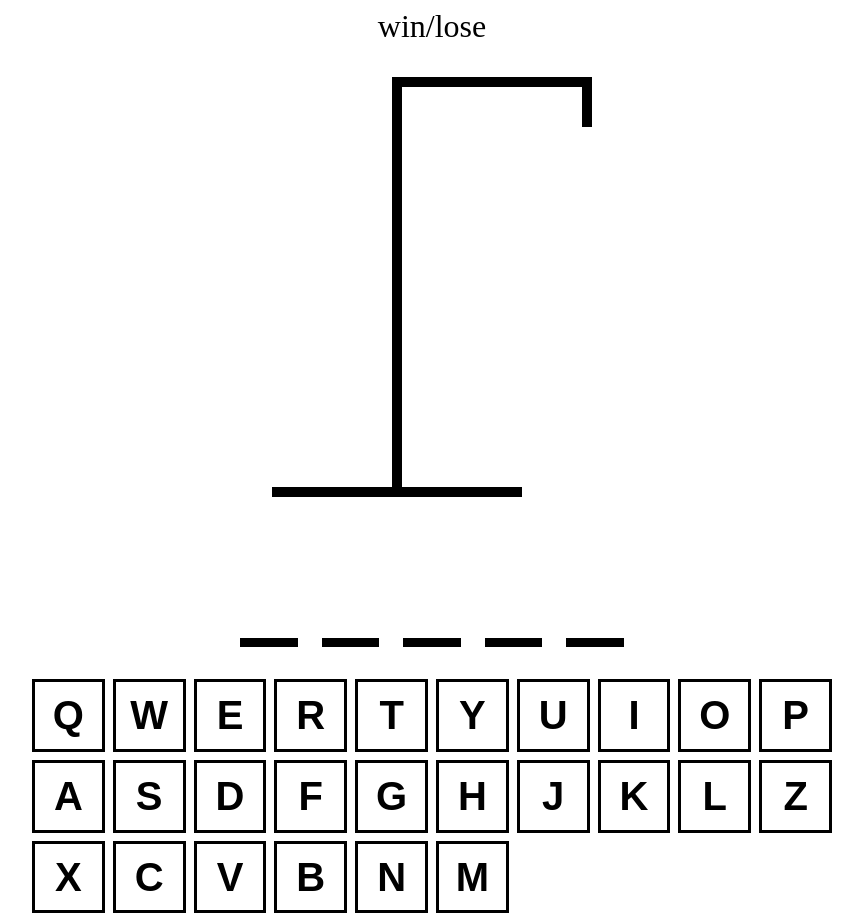
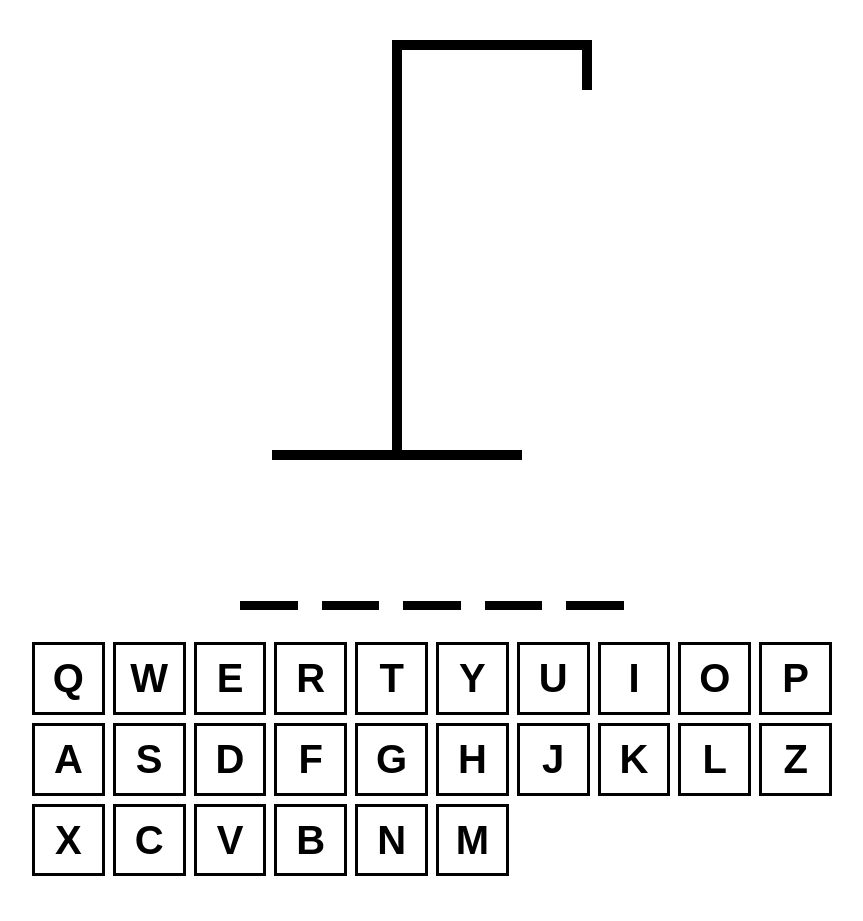
Before and after one commit to FilipManev108/react-hangman-excercise, a React (Vite) app: page / in a window 1280 px wide. Shown: the whole page, without its empty margins (208-1071 px from the left). After the commit the page ends 884 px from the top, so only its background shows below. Built offline with nearby package versions, Linux system fonts and the light colour scheme.

Commit message:
win/lose logic done

```diff
--- a/src/App.tsx
+++ b/src/App.tsx
@@ -15,12 +15,17 @@ function App() {
     (letter) => !wordToGuess.includes(letter)
   );
 
+  const isLoser = guessedLetters.length >= 6;
+  const isWinner = wordToGuess
+    .split("")
+    .every((letter) => guessedLetters.includes(letter));
+
   const addGuessedLetter = useCallback(
     (key: string) => {
-      if (guessedLetters.includes(key)) return;
+      if (guessedLetters.includes(key) || isLoser || isWinner) return;
       setGuessedLetters((currentLetters) => [...currentLetters, key]);
     },
-    [guessedLetters]
+    [guessedLetters, isLoser, isWinner]
   );
 
   useEffect(() => {
@@ -51,11 +56,15 @@ function App() {
         alignItems: "center",
       }}
     >
-      <div style={{ fontSize: "2rem", textAlign: "center" }}>win/lose</div>
+      <div style={{ fontSize: "2rem", textAlign: "center" }}>
+        {isWinner && "Good Job! - Refresh to start new game"}
+        {isLoser && "Game over - Refresh to start new game"}
+      </div>
       <HangmanDrawing numberOfGusesses={incorrectLetters.length} />
-      <HangmanWord guessedLetters={guessedLetters} wordToGuess={wordToGuess} />
+      <HangmanWord guessedLetters={guessedLetters} wordToGuess={wordToGuess} reveal={isLoser}/>
       <div style={{ alignSelf: "stretch" }}>
         <KeyboardComponent
+          disabled={isWinner || isLoser}
           activeLetters={guessedLetters.filter((letter) => {
             wordToGuess.includes(letter);
           })}
--- a/src/HangmanDrawing.tsx
+++ b/src/HangmanDrawing.tsx
@@ -1,5 +1,6 @@
 const HEAD = (
   <div
+    key="HEAD"
     style={{
       height: "50px",
       width: "50px",
@@ -14,6 +15,7 @@ const HEAD = (
 
 const BODY = (
   <div
+    key="BODY"
     style={{
       height: "100px",
       width: "10px",
@@ -27,6 +29,7 @@ const BODY = (
 
 const RIGHT_ARM = (
   <div
+    key="RIGHT_ARM"
     style={{
       height: "10px",
       width: "100px",
@@ -42,6 +45,7 @@ const RIGHT_ARM = (
 
 const LEFT_ARM = (
   <div
+    key="LEFT_ARM"
     style={{
       height: "10px",
       width: "100px",
@@ -57,6 +61,7 @@ const LEFT_ARM = (
 
 const RIGHT_LEG = (
   <div
+    key="RIGHT_LEG"
     style={{
       height: "10px",
       width: "100px",
@@ -71,6 +76,7 @@ const RIGHT_LEG = (
 );
 const LEFT_LEG = (
   <div
+    key="LEFT_LEG"
     style={{
       height: "10px",
       width: "100px",
--- a/src/HangmanWord.tsx
+++ b/src/HangmanWord.tsx
@@ -1,9 +1,14 @@
 type HangmanWordProps = {
-  guessedLetters: string[],
-  wordToGuess: string
-}
+  guessedLetters: string[];
+  wordToGuess: string;
+  reveal?: boolean;
+};
 
-const HangmanWord = ({guessedLetters, wordToGuess}: HangmanWordProps) => {
+const HangmanWord = ({
+  guessedLetters,
+  wordToGuess,
+  reveal = false,
+}: HangmanWordProps) => {
   return (
     <div
       style={{
@@ -14,9 +19,26 @@ const HangmanWord = ({guessedLetters, wordToGuess}: HangmanWordProps) => {
         textTransform: "uppercase",
         fontFamily: "monospace",
       }}
-    >{wordToGuess.split('').map((letter, index) => {
-      return <span key={index} style={{borderBottom: '.1em solid black'}}><span style={{visibility: guessedLetters.includes(letter) ? 'visible' : 'hidden'}}>{letter}</span></span>
-    })}</div>
+    >
+      {wordToGuess.split("").map((letter, index) => {
+        return (
+          <span key={index} style={{ borderBottom: ".1em solid black" }}>
+            <span
+              style={{
+                visibility:
+                  guessedLetters.includes(letter) || reveal
+                    ? "visible"
+                    : "hidden",
+                color:
+                  !guessedLetters.includes(letter) && reveal ? "red" : "black",
+              }}
+            >
+              {letter}
+            </span>
+          </span>
+        );
+      })}
+    </div>
   );
 };
 
--- a/src/KeyboardComponent.tsx
+++ b/src/KeyboardComponent.tsx
@@ -29,12 +29,14 @@ const KEYS: string[] = [
 ];
 
 type KeyboardComponentProps = {
+  disabled?: boolean;
   activeLetters: string[];
   inactiveLetters: string[];
   addGuessedLetter: (letter: string) => void;
 };
 
 const KeyboardComponent = ({
+  disabled = false,
   activeLetters,
   inactiveLetters,
   addGuessedLetter,
@@ -57,7 +59,7 @@ const KeyboardComponent = ({
               isInactive ? classes.inactive : ""
             }`}
             key={key}
-            disabled={isActive || isInactive}
+            disabled={isActive || isInactive || disabled}
           >
             {key}
           </button>
```
